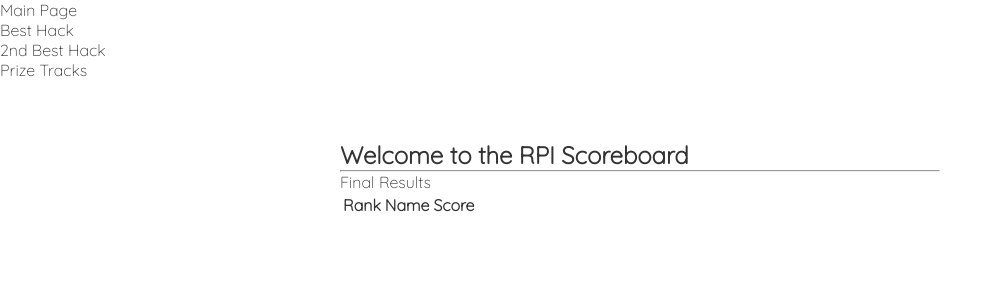
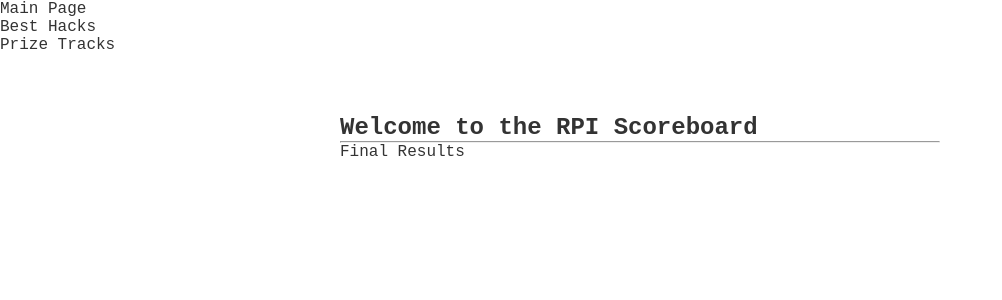
Before and after one commit to code4ry/hackrpi-scoreboard, a React (Create React App) app: page / in a window 1280 px wide. Shown: the top 300 px of the page, without its empty margins (0-1002 px from the left). Built offline with nearby package versions, Linux system fonts and the light colour scheme.

Commit message:
Created Tables for Best Hacks

```diff
--- a/src/App.css
+++ b/src/App.css
@@ -2,7 +2,7 @@
 
 * {
   margin: 0;
-  font-family: "Quicksand";
+  font-family: "Lucida", monospace;
   color: #333;
 }
 
@@ -38,6 +38,23 @@ navbar h1 {
   margin: 40px auto;
   padding: 20px;
 }
+
+/* Styles for the best hack scoreboard tables*/
+
+.table, th, td, th {
+  width: 1000px;
+  height: 200px;
+  font-size: 100px;
+}
+
+.BestHack {
+  font-size: 200px;
+}
+
+.SecondBestHack {
+  font-size: 200px;
+}
+
 
 /* Style the tab */
 .tab {
--- a/src/App.js
+++ b/src/App.js
@@ -6,10 +6,11 @@ import { useState } from "react";
 
 
 function App() {
-  const title = "Welcome to the RPI Scoreboard";
-  const likes = 50;
+
+
 
   const [toggleState, setToggleState] = useState(1);
+
 
 
   const toggleTab = (input) => {
@@ -18,6 +19,7 @@ function App() {
   }
 
   return (
+
     <div className="container">
       <div className = "bloc-tabs">
         <div
@@ -25,13 +27,10 @@ function App() {
         onClick={() => toggleTab(1)}>Main Page</div>
         <div
         className={toggleState === 2 ? "tabs active-tabs" : "tabs"}
-        onClick={() => toggleTab(2)}>Best Hack</div>
+        onClick={() => toggleTab(2)}>Best Hacks</div>
         <div
         className={toggleState === 3 ? "tabs active-tabs" : "tabs"}
-        onClick={() => toggleTab(3)}>2nd Best Hack</div>
-        <div
-        className={toggleState === 4 ? "tabs active-tabs" : "tabs"}
-        onClick={() => toggleTab(4)}>Prize Tracks</div>
+        onClick={() => toggleTab(3)}>Prize Tracks</div>
       </div>
 
       <div className="content-tabs">
@@ -40,21 +39,43 @@ function App() {
           <h2>Welcome to the RPI Scoreboard</h2>
           <hr/>
           <p>Final Results</p>
+
+
+        </div>
+
+        <div className={toggleState === 2 ? "content active-content" : "content"}>
+          <h1 id="BestHack">Best Hack</h1>
+          <hr/>
           <table>
             <tr>
-              <th>Rank </th>
-              <th>Name </th>
-              <th>Score </th>
+              <th>Haruto Suzuki</th>
+            </tr>
+          </table>
+
+          <h1 id="SecondBestHack"> Second Best Hack</h1>
+          <hr/>
+          <table>
+            <tr>
+              <th>Neil Prashant</th>
             </tr>
           </table>
 
         </div>
+
+        <div className={toggleState === 3 ? "content active-content" : "content"}>
+          <h2>Prize Tracks</h2>
+          <hr/>
+          <p>Final Results</p>
+
+        </div>
+
+
+
       </div>
 
 
   </div>
 
-
   );
 }
 
```
